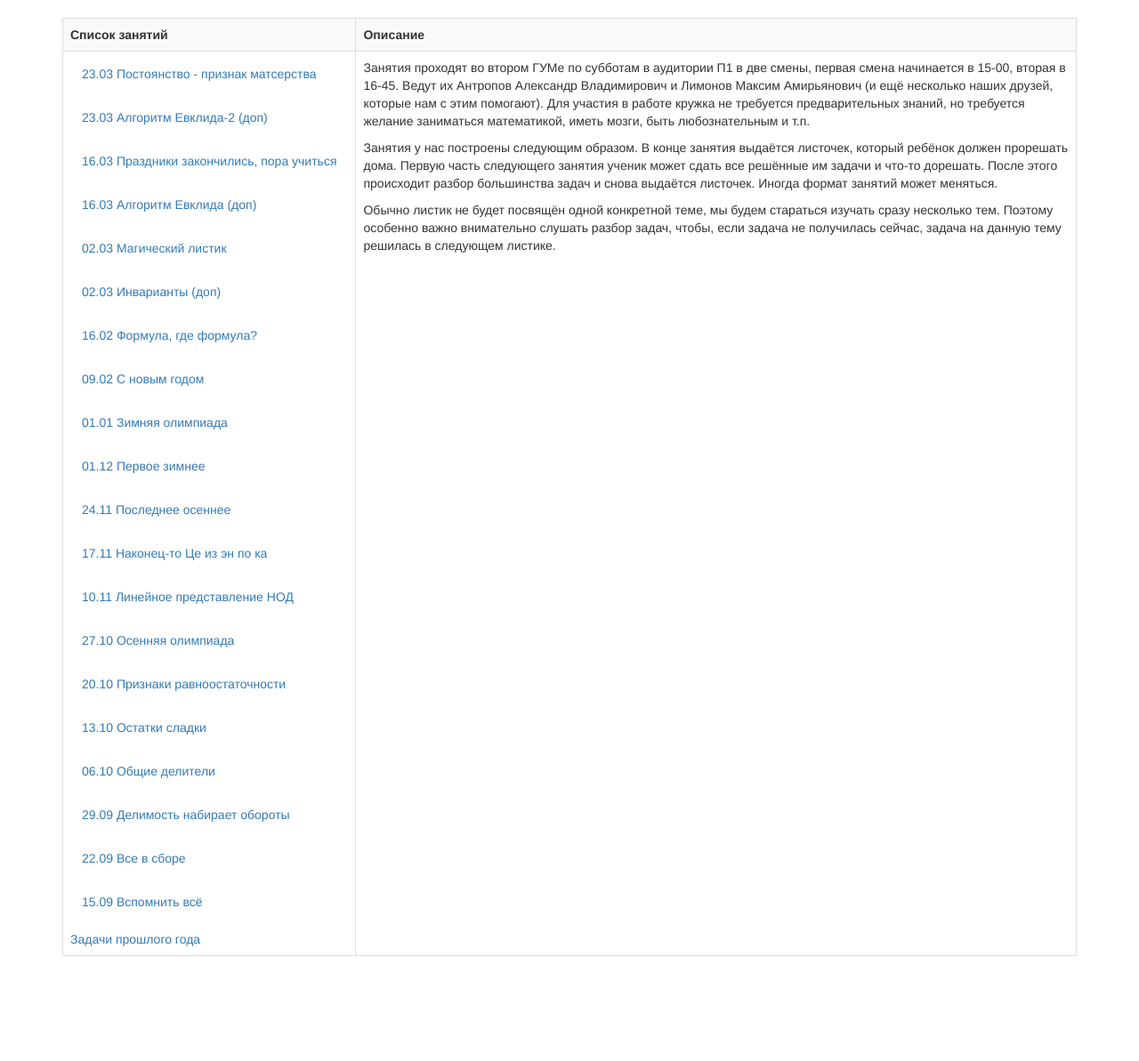
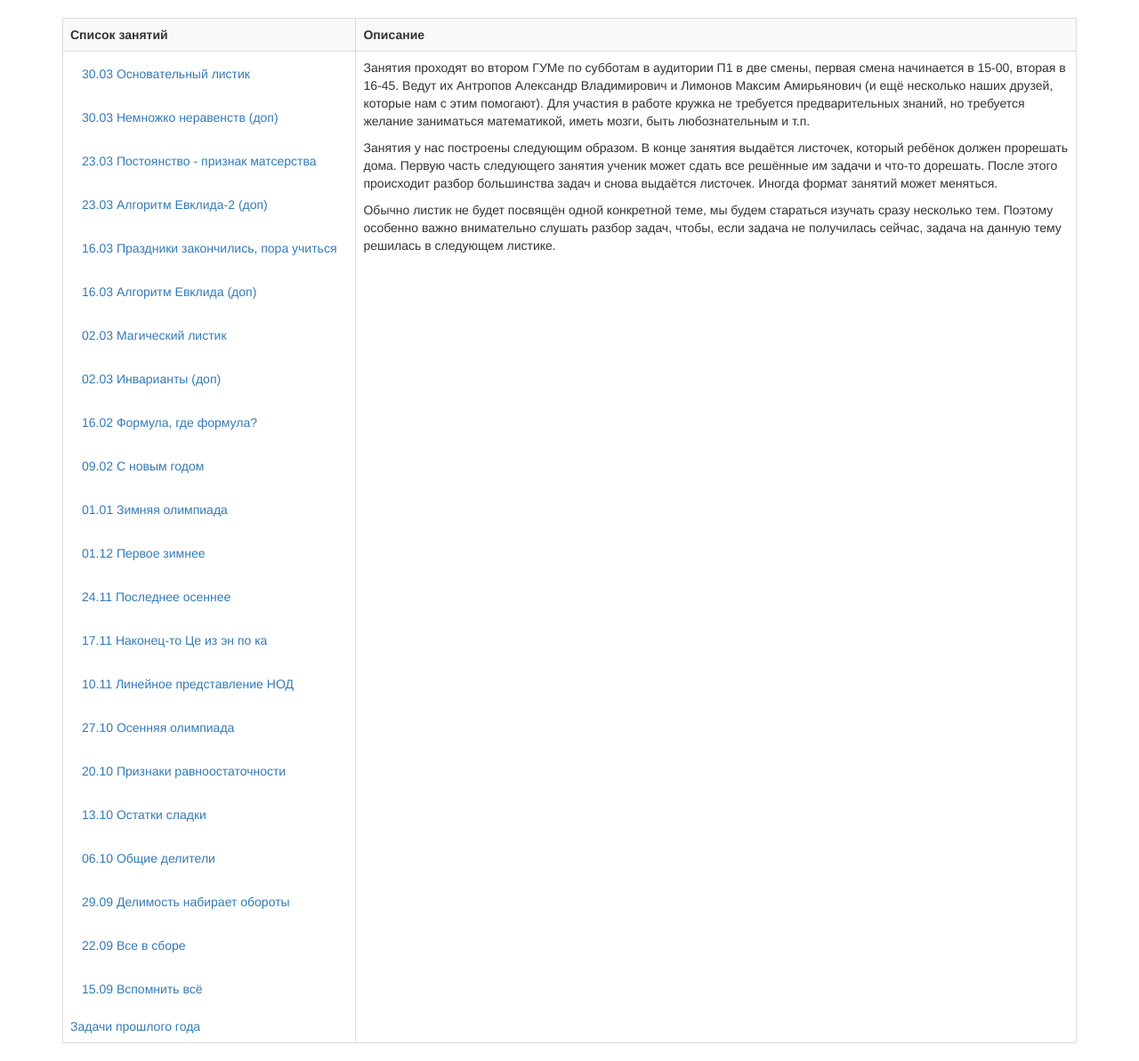
Before and after one commit to matemax/test_site, a Flask app: page /lessons in a window 1280 px wide. Shown: the part 52-1245 px from the top of the page at 89% size. Before the commit the page ends 1127 px from the top, so only its background shows below. Run offline with Flask 2, Linux system fonts and the light colour scheme; some libraries are stand-ins or nearby versions.

Commit message:
update lessons

```diff
--- a/app/templates/list_lessons.html
+++ b/app/templates/list_lessons.html
@@ -1,4 +1,10 @@
 
+<div class="form-group">
+    <a href="/lessons/16" class="btn btn btn-link">30.03 Основательный листик</a>
+</div>
+<div class="form-group">
+    <a href="/lessons/profi_4" class="btn btn btn-link">30.03 Немножко неравенств (доп)</a>
+</div>
 <div class="form-group">
     <a href="/lessons/15" class="btn btn btn-link">23.03 Постоянство - признак матсерства</a>
 </div>
```
Also changed, not shown: 2 other files.
